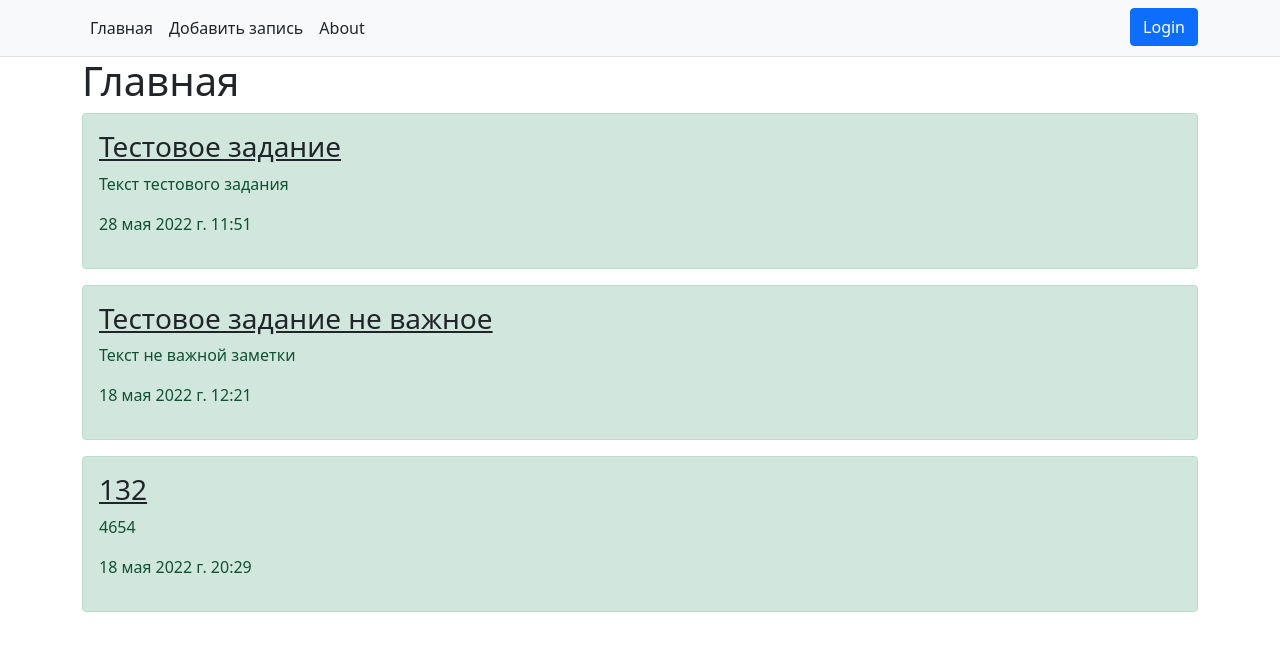
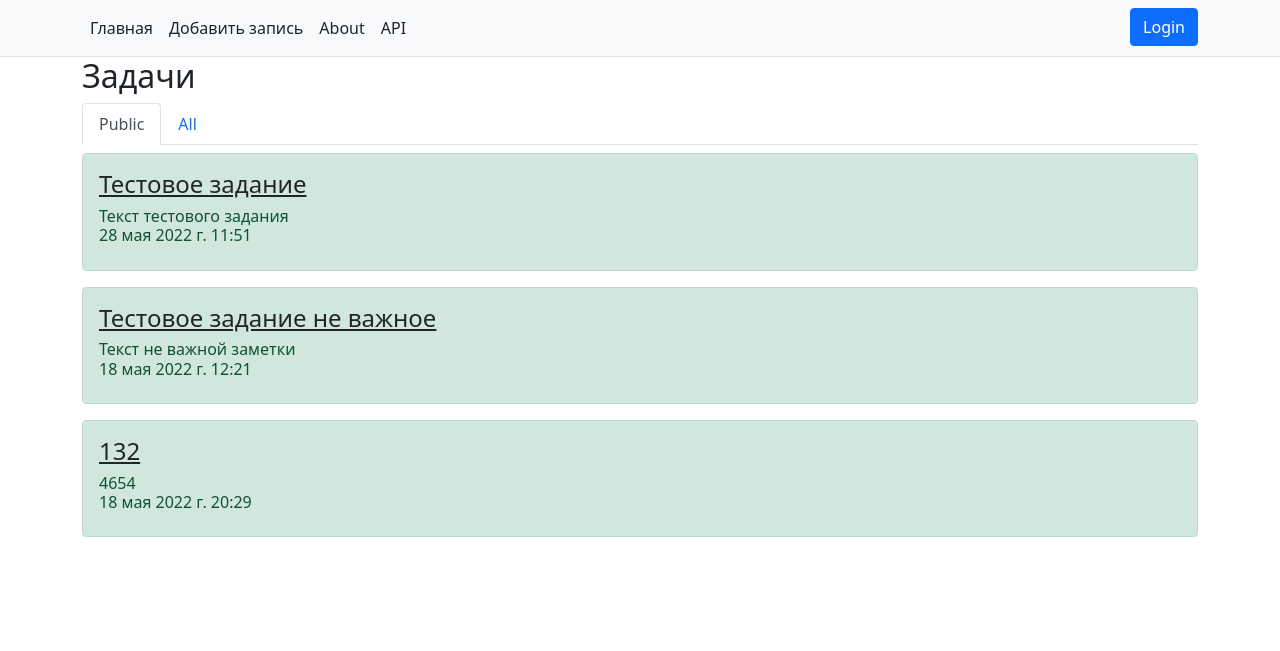
Before and after one commit to evgeniymoskvin/ToDo_project, a Django app: page / in a window 1280 px wide. Shown: the top 651 px of the page. Run offline with Django 4.2, Linux system fonts and the light colour scheme; data comes from the database, SQL or seed files in the repository; both versions use the stored data as it was after the commit.

Commit message:
add_comments

```diff
--- a/todo_api/urls.py
+++ b/todo_api/urls.py
@@ -19,5 +19,6 @@ from . import views
 
 urlpatterns = [
     path('api/v1/', views.ToDOapiView.as_view(), name='api'),
+    path('api/v1/public/', views.ToDOPublicapiView.as_view(), name='public'),
     path('api/v1/<int:pk>', views.ToDoDetailView.as_view(), name="detail"),
     ]
--- a/todo_api/views.py
+++ b/todo_api/views.py
@@ -1,4 +1,4 @@
-from rest_framework.generics import ListAPIView, GenericAPIView
+from rest_framework.generics import ListAPIView, GenericAPIView, RetrieveAPIView, UpdateAPIView
 from todo_manager.models import ToDoModel, Comments
 from rest_framework.views import APIView
 from rest_framework.response import Response
@@ -9,21 +9,16 @@ class ToDOapiView(ListAPIView):
     queryset = ToDoModel.objects.all()
     serializer_class = serializers.TaskSerializer
 
+
+class ToDOPublicapiView(ListAPIView):
+    queryset = ToDoModel.objects.all()
+    serializer_class = serializers.TaskSerializer
+
     def get_queryset(self):
         queryset = super().get_queryset()
         return queryset.filter(public=True)
 
 
-class ToDoDetailView(ListAPIView):
+class ToDoDetailView(UpdateAPIView):
     serializer_class = serializers.TaskSerializer
     queryset = ToDoModel.objects.all()
-
-    def get_queryset(self):
-        pk = self.kwargs['pk']
-        queryset = super().get_queryset()
-        return queryset.filter(id=pk)
-
-    def get_data(self, request, pk):
-        note = ToDoModel.objects.get(pk=pk)
-        serializer = serializers.TaskSerializer(instance=note, )
-        return serializer.data
--- a/todo_manager/templates/todo_manager/base.html
+++ b/todo_manager/templates/todo_manager/base.html
@@ -3,19 +3,24 @@
 <head>
     <meta charset="UTF-8">
     <title>{% block title %}{% endblock %}</title>
+     <script src="https://cdn.jsdelivr.net/npm/bootstrap@5.1.3/dist/js/bootstrap.min.js"></script>
     <link rel="stylesheet" href="https://cdn.jsdelivr.net/npm/bootstrap@5.1.3/dist/css/bootstrap.min.css">
+
 </head>
 <body>
 <nav class="py-2 bg-light border-bottom">
     <div class="container d-flex flex-wrap">
         <ul class="nav me-auto">
-            <li class="nav-item"><a href="{% url 'index' %}" class="nav-link link-dark px-2 active" aria-current="page">Главная</a></li>
+            <li class="nav-item"><a href="{% url 'index' %}" class="nav-link link-dark px-2 active" aria-current="page">Главная</a>
+            </li>
             <li class="nav-item"><a href="{% url 'add_note' %}" class="nav-link link-dark px-2">Добавить запись</a></li>
             <li class="nav-item"><a href="{% url 'about' %}" class="nav-link link-dark px-2">About</a></li>
+            <li class="nav-item"><a href="{% url 'api' %}" class="nav-link link-dark px-2">API</a></li>
         </ul>
         <ul class="nav">
             {% if  user.is_active %}
                 <li class="nav-item"><a class="nav-link link-dark px-2 active">{{ user }}</a></li>
+
                 <li class="nav-item"><a href="{% url 'logout' %}" class="btn btn-primary" role="button">Logout</a></li>
             {% else %}
                 <li class="nav-item"><a href="{% url 'login' %}" class="btn btn-primary" role="button">Login</a></li>
--- a/todo_manager/templates/todo_manager/index.html
+++ b/todo_manager/templates/todo_manager/index.html
@@ -1,18 +1,55 @@
 {% extends "todo_manager/base.html" %}
 
 {% block title %}
-Главная страница
+    Главная страница
 {% endblock %}
 {% block content %}
-    <h1>Главная</h1>
-    {% if api_data %}
-        {% for obj in api_data %}
-            <div class = "alert alert-success mt-2" >
-                <h3><a href="{% url 'details' pk=obj.id %}" class="link-dark">{{ obj.title }}</a></h3>
-                 <p>{{ obj.message }}</p>
-                 <p>{{ obj.time_field }}</p>
+    <h2>Задачи </h2>
+    {% if api_data_all %}
+        <ul class="nav nav-tabs" id="myTab" role="tablist">
+            <li class="nav-item" role="presentation">
+                <button class="nav-link active" id="home-tab" data-bs-toggle="tab" data-bs-target="#home" type="button"
+                        role="tab" aria-controls="home" aria-selected="true">Public
+                </button>
+            </li>
+            <li class="nav-item" role="presentation">
+                <button class="nav-link" id="profile-tab" data-bs-toggle="tab" data-bs-target="#profile" type="button"
+                        role="tab" aria-controls="profile" aria-selected="false">All
+                </button>
+            </li>
+        </ul>
+        <div class="tab-content" id="myTabContent">
+            <div class="tab-pane fade show active" id="home" role="tabpanel" aria-labelledby="home-tab">
+                {% for obj in api_data_public %}
+                    <div class="alert alert-success mt-2">
+                        <h4><a href="{% url 'details' pk=obj.id %}" class="link-dark">{{ obj.title }}</a></h4>
+                        <p class="h6">{{ obj.message }}<br>
+                        {{ obj.time_field }}</p>
+                    </div>
+                {% endfor %}
             </div>
-        {% endfor %}
+            <div class="tab-pane fade" id="profile" role="tabpanel" aria-labelledby="profile-tab">
+                {% for obj in api_data_all %}
+                    {% if obj.important %}
+                        <div class="alert alert-warning mt-2">
+                            <h4><a href="{% url 'details' pk=obj.id %}" class="link-dark">{{ obj.title }}</a></h4>
+                            <p class="h6">{{ obj.message }}<br>
+                                {{ obj.time_field }}
+                            </p>
+                        </div>
+                    {% else %}
+                        <div class="alert alert-success mt-2">
+                            <h4><a href="{% url 'details' pk=obj.id %}" class="link-dark">{{ obj.title }}</a></h4>
+                            <p class="h6">{{ obj.message }}<br>
+                                {{ obj.time_field }}</p>
+                        </div>
+                    {% endif %}
+                {% endfor %}
+            </div>
+            <div class="tab-pane fade" id="contact" role="tabpanel" aria-labelledby="contact-tab">...</div>
+        </div>
+
+
     {% else %}
         <p>Нет записей</p>
     {% endif %}
--- a/todo_manager/views.py
+++ b/todo_manager/views.py
@@ -1,13 +1,16 @@
 from django.shortcuts import render, redirect
 from django.views import View
-from .forms import TodoForm
+from .forms import TodoForm, CommentForm
 from todo_api import views as api_v
+from .models import ToDoModel, Comments
 
 
 class IndexView(View):
     def get(self, request):
-        api_data = api_v.ToDOapiView().get_queryset()
-        content = {'api_data': api_data,
+        api_data_public = api_v.ToDOPublicapiView().get_queryset()
+        api_data_all = api_v.ToDOapiView().get_queryset()
+        content = {'api_data_public': api_data_public,
+                   'api_data_all': api_data_all,
                    'user': request.user}
         return render(request, 'todo_manager/index.html', content)
 
@@ -35,16 +38,27 @@ class AddNoteView(View):
             return redirect('index')
 
 
-# class DetailViews(View):
-#     def get(self, request, pk):
-#         api_detail = api_v.ToDoView().get(request, pk=pk)
-#         content = {'api_detail': api_detail,
-#                    'user': request.user}
-#         return render(request, 'todo_manager/details.html', content)
-
 class DetailViews(View):
     def get(self, request, pk):
-        api_detail = api_v.ToDoDetailView().get_data(request, pk=pk)
-        content = {'api_detail': api_detail,
-                   'user': request.user}
+        obj = ToDoModel.objects.get(pk=pk)
+        comments = Comments.objects.all()
+        comments_filter = comments.filter(todo_post_id=pk)
+        form = CommentForm(request.POST)
+        content = {'obj': obj,
+                   'user': request.user,
+                   'form': form,
+                   'comments': comments_filter}
         return render(request, 'todo_manager/details.html', content)
+
+    def post(self, request, pk):
+        form = CommentForm(request.POST)
+        if form.is_valid():
+            new_post = form.save(commit=False)
+            new_post.author = request.user
+            new_post.todo_post_id = pk
+            form.save()
+            obj = ToDoModel.objects.get(pk=pk)
+            content = {'obj': obj,
+                       'user': request.user,
+                       'form': form}
+            return render(request, 'todo_manager/details.html', content)
```
Also changed, not shown: todo_manager/forms.py (+10 -3 lines), todo_manager/templates/todo_manager/add_note.html (+6 -6 lines), todo_manager/templates/todo_manager/details.html (+31 -20 lines), db.sqlite3. Lines whose indentation alone changed are shown as unchanged.
